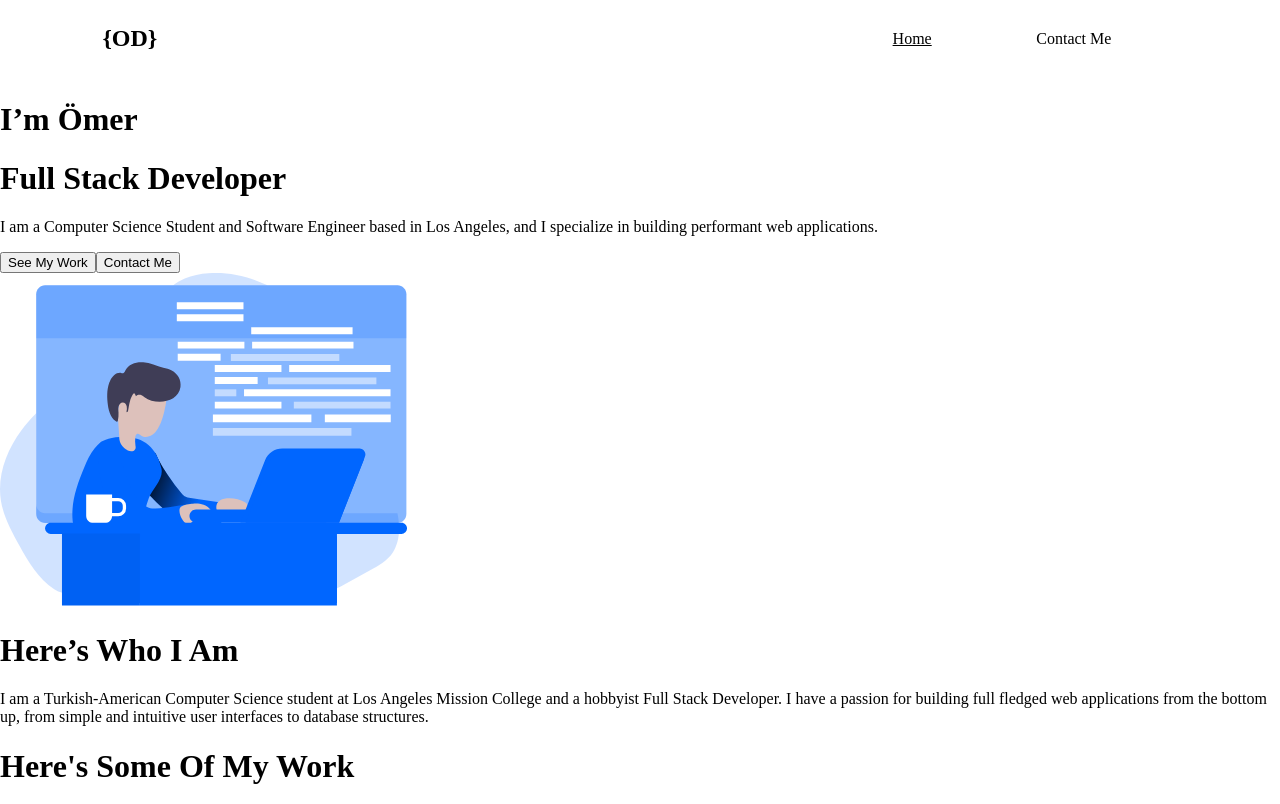
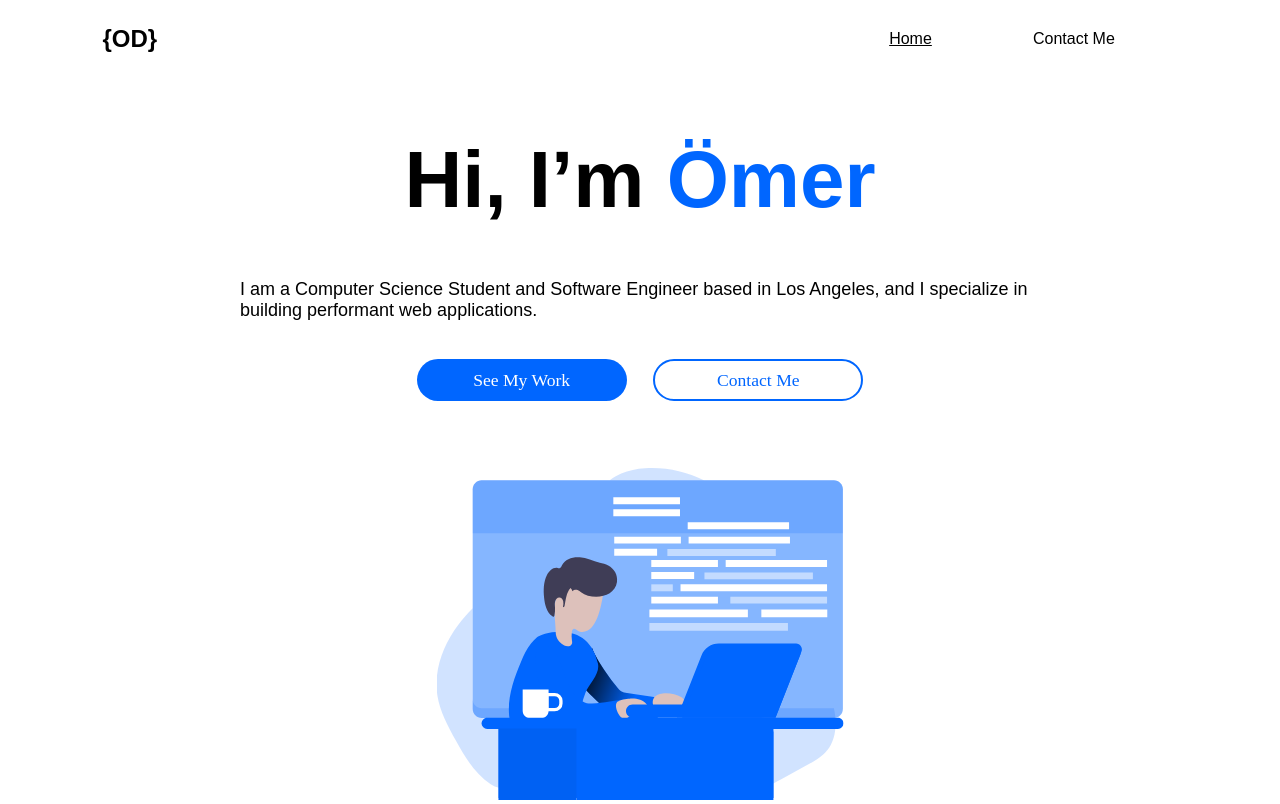
Before and after one commit to omerdemirkan/portfolio, a Gatsby site: page / in a window 1280 px wide. Shown: the top 804 px of the page. Built offline with nearby package versions, Linux system fonts and the light colour scheme; Gatsby itself is replaced by a stand-in of ours.

Commit message:
style hero section for desktop

```diff
--- a/src/pages/index.js
+++ b/src/pages/index.js
@@ -14,16 +14,17 @@ import {Link} from 'gatsby';
 
 export default () => {
     return <Layout>
-        <div>
+        <div className={classes.HeroSection}>
 
-            <div>
-                <h1>I’m Ömer</h1>
-                <h1>Full Stack Developer</h1>
+            <div className={classes.HeroTextBox}>
+                <h1>Hi, I’m <mark>Ömer</mark></h1>
 
                 <div>
                     <p>I am a Computer Science Student and Software Engineer based in Los Angeles, and I specialize in building performant web applications.</p>
-                    <Scroll smooth={true} duration={500} offset={-80} to='projects-section'><button>See My Work</button></Scroll>
-                    <Link to='/contact'><button>Contact Me</button></Link>
+                    <div className={classes.HeroButtonsBox}>
+                        <Scroll smooth={true} duration={500} offset={-80} to='projects-section'><button className={classes.MainHeaderButton}>See My Work</button></Scroll>
+                        <Link to='/contact'><button className={classes.SecondaryHeaderButton}>Contact Me</button></Link>
+                    </div>
                 </div>
 
             </div>
--- a/src/pages/styles/index.module.css
+++ b/src/pages/styles/index.module.css
@@ -1,3 +1,68 @@
 body {
     margin: 0;
+    font-family: 'Montserrat', sans-serif;
 }
+
+mark {
+    background-color: transparent;
+    color: #0066FF;
+}
+
+.HeroSection {
+    min-height: calc(100vh - 80px);
+    overflow: auto;
+    position: relative;
+    overflow: hidden;
+}
+
+.HeroTextBox {
+    max-width: 800px;
+    width: 90%;
+    margin: auto;
+}
+
+.HeroTextBox h1 {
+    font-size: 80px;
+    text-align: center;
+}
+
+.HeroTextBox p {
+    font-size: 18px;
+}
+
+.HeroButtonsBox {
+    width: 90%;
+    max-width: 500px;
+    margin: auto;
+    display: flex;
+    justify-content: space-evenly;
+    padding: 20px 0;
+}
+
+.HeroButtonsBox button {
+    width: 210px;
+    height: 42px;
+    font-family: "Montserrat", "sans-serif";
+    border-radius: 5rem;
+    font-size: 1.1rem;
+}
+
+.MainHeaderButton {
+    border: none;
+    color: white;
+    background-color: #0066FF;
+}
+
+.SecondaryHeaderButton {
+    border: 2px solid #0066FF;
+    color: #0066FF;
+    background-color: transparent;
+    font-weight: 500;
+}
+
+.HeroSection img {
+    position: absolute;
+    bottom: -1px;
+    left: 50%;
+    transform: translate(-50%);
+}
```
